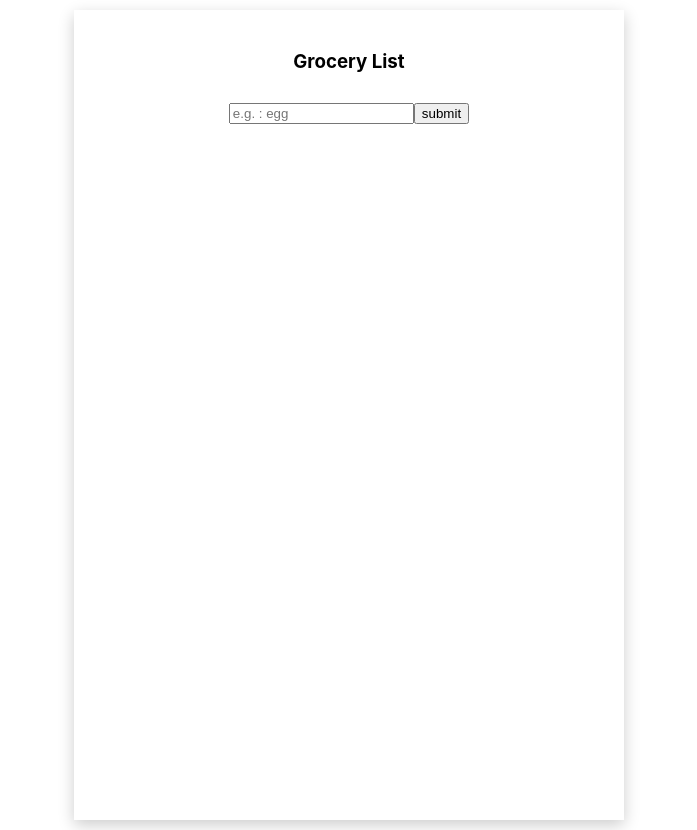
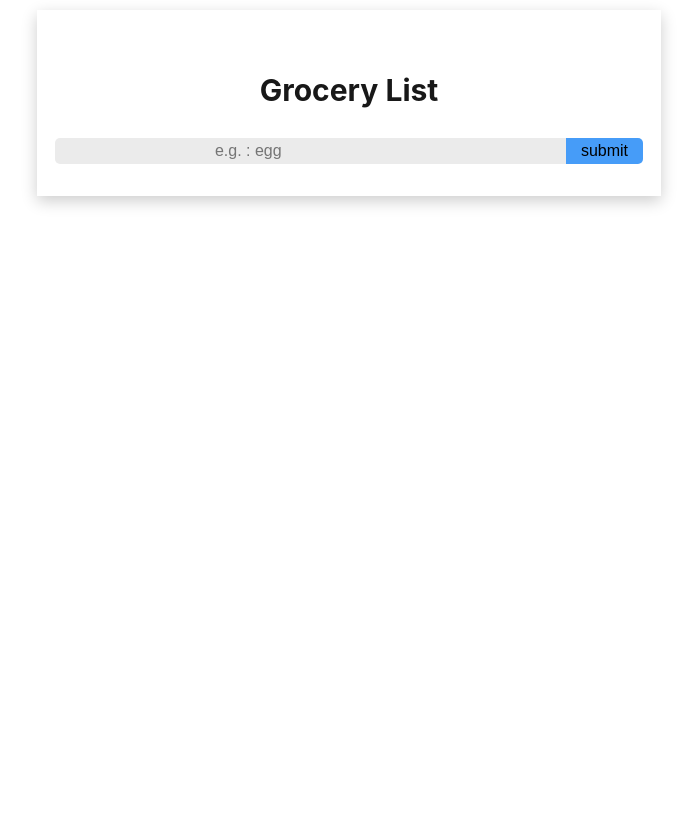
Before and after one commit to sumonsheikh/grocery-list, a React (Create React App) app: page / in a window 1280 px wide. Shown: the whole page, without its empty margins (291-988 px from the left). After the commit the page ends 800 px from the top, so only its background shows below. Built offline with nearby package versions, Linux system fonts and the light colour scheme.

Commit message:
add some css

```diff
--- a/src/App.js
+++ b/src/App.js
@@ -60,8 +60,9 @@ const App = ()=> {
   }
   return (
     <section className="section-center">
+       {alert.show && <Alert {...alert} removeAlert={showAlert}/>}
       <form className="grocery-form" onSubmit={handleSubmit}>
-        {alert.show && <Alert {...alert} removeAlert={showAlert}/>}
+
         <h3>Grocery List</h3>
         <div className="form-control">
           <input
--- a/src/index.css
+++ b/src/index.css
@@ -7,19 +7,20 @@ body {
   -moz-osx-font-smoothing: grayscale;
 }
 .section-center{
-  width: 550px;
-  height: 100vh;
+  width: 90vw;
+  max-width: 35rem;
   margin:10px auto;
   text-align: center;
   box-shadow: 0px 5px 15px rgba(0, 0, 0 , 0.2);
-  padding-top:10px;
+  padding:2rem;
 }
 .alert{
-  width:300px;
+
   text-align: center;
-  margin:0 auto;
+  margin:0px auto;
   padding:0px 10px;
   border-radius: 5px;
+  text-transform: capitalize;
 }
 .alert-success{
   background:#8DE4AF;
@@ -28,8 +29,84 @@ body {
   background: #FAB3C4;
 }
 .grocery-form h3{
-  padding: 10px;
-  margin-top: 20px;
+ font-size: 30px;
+ color:#181818;
+}
+.grocery-form{
+
+}
+.form-control{
+  display:flex;
+  justify-content: center;
+
+}
+.grocery{
+  padding: 0.25rem 9rem;
+  padding-left: 10rem;
+  border:transparent;
+  border-top-left-radius: 5px;
+  border-bottom-left-radius: 5px;
+  background:#ebebeb;
+  font-size:1rem;
+  text-align: left;
+  flex: 1 0 auto;
+
+}
+/* webkit solution */
+::-webkit-input-placeholder { text-align:left; }
+/* mozilla solution */
+input:-moz-placeholder { text-align:left; }
+.btn-submit{
+  border: transparent;
+  background:#469cf8;
+  border-top-right-radius: 5px;
+  border-bottom-right-radius: 5px;
+  padding:0 15px;
+  font-size: 1rem;
+  cursor: pointer;
+}
+.btn-submit:hover{
+  background:#2e8ff7;
+  color:#000000;
+}
+.grocery-container{
+  margin-top: 2rem;
+}
+.grocery-item{
+  display:flex;
+  justify-content: space-between;
+  align-items: center;
+  text-transform: capitalize;
+  padding:0.25rem 0.5rem;
+
+}
+.title{
+  font-size: 1rem;
+
+}
+.btn-edit,.btn-delete,.btn-clear{
+  background:transparent;
+  border:transparent;
+  font-size:1rem;
+  cursor: pointer;
+}
+.btn-edit{
+  color:#1db129;
+}
+.btn-edit:hover{
+  color:#079213;
+}
+.btn-delete{
+  color:#e61f1f;
+}
+.btn-delete:hover{
+  color:#c50c0c;
+}
+.btn-clear{
+  color:#e61f1f;
+}
+.btn-clear:hover{
+  color:#c50c0c;
 }
 code {
   font-family: source-code-pro, Menlo, Monaco, Consolas, 'Courier New',
```
Also changed, not shown: 1 other file (tests, documents, lock files or other folders).
